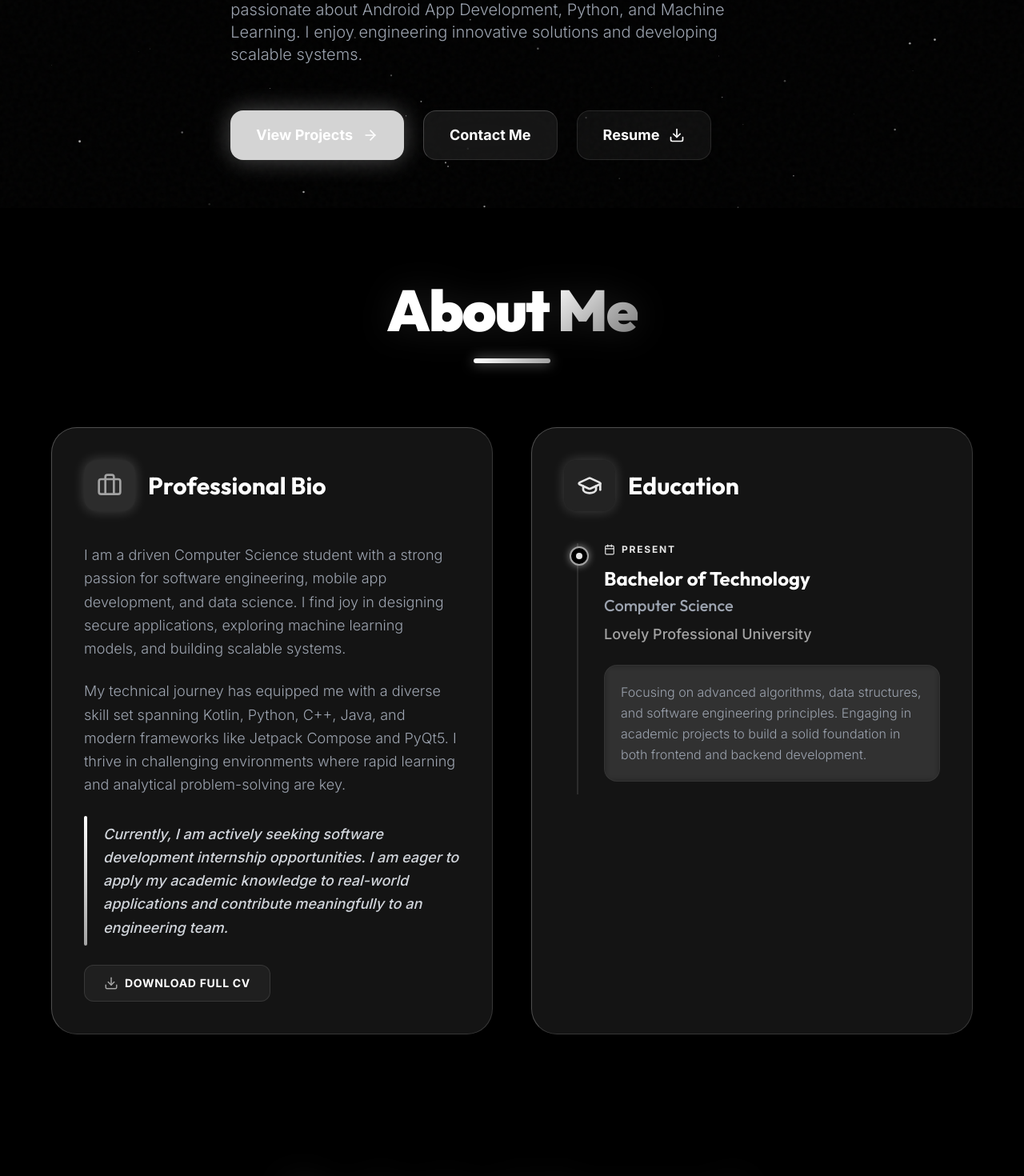
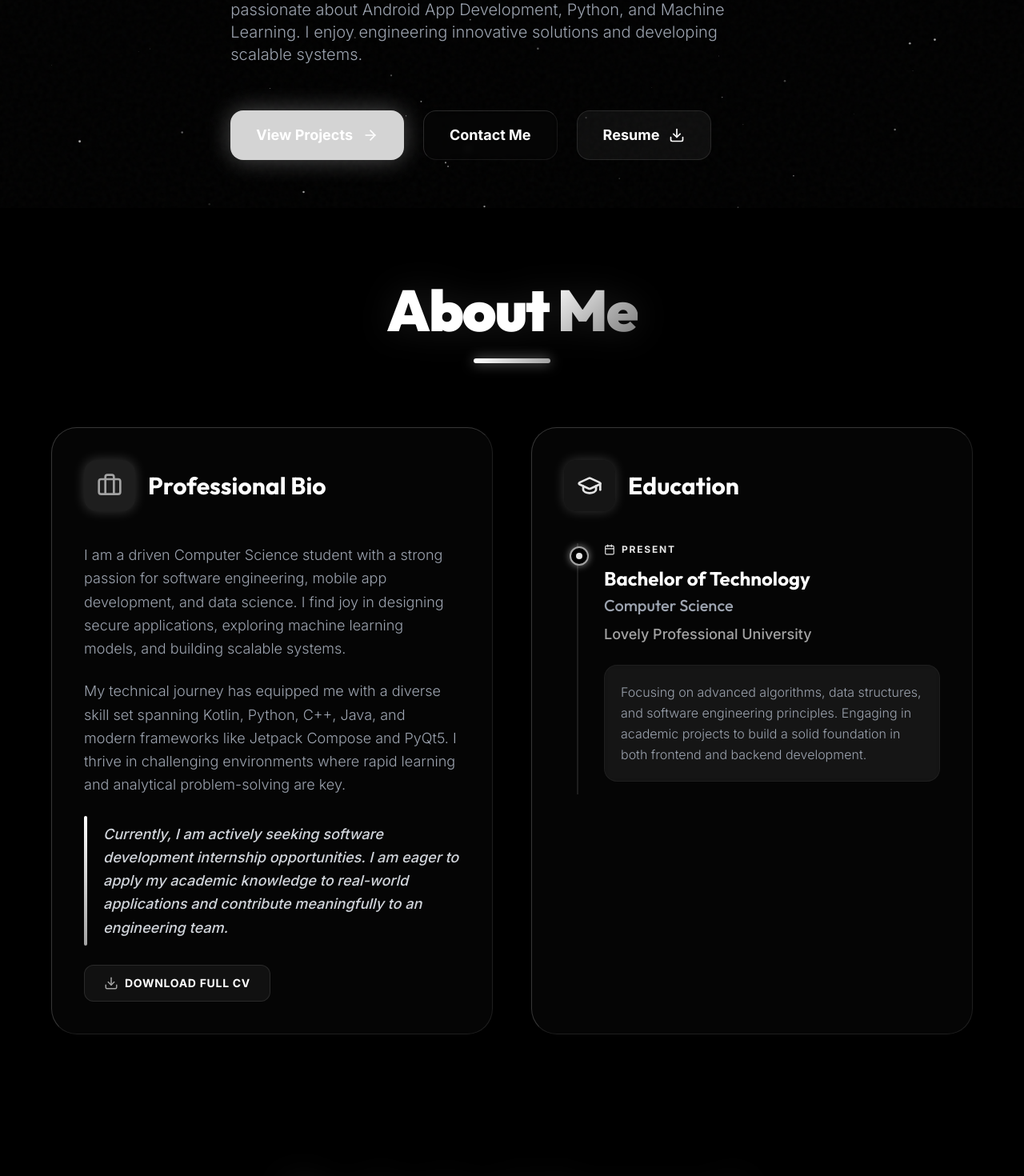
Before and after one commit to Amanrai503/PortFolio, a React (Vite) app: page / in a window 1280 px wide. Shown: the part 540-2010 px from the top of the page at 80% size. Built offline with nearby package versions, Linux system fonts and the light colour scheme.

Commit message:
good to go

```diff
--- a/src/index.css
+++ b/src/index.css
@@ -36,21 +36,21 @@ h6 {
 
 /* Glassmorphism Utilities */
 .glass {
-  background: rgba(255, 255, 255, 0.08);
-  backdrop-filter: blur(20px);
-  -webkit-backdrop-filter: blur(20px);
+  background: rgba(255, 255, 255, 0.01);
+  backdrop-filter: blur(4px);
+  -webkit-backdrop-filter: blur(4px);
+  border: 1px solid rgba(255, 255, 255, 0.08);
+  border-top: 1px solid rgba(255, 255, 255, 0.15);
+  border-left: 1px solid rgba(255, 255, 255, 0.15);
+}
+
+.glass-card {
+  background: rgba(255, 255, 255, 0.02);
+  backdrop-filter: blur(6px);
+  -webkit-backdrop-filter: blur(6px);
   border: 1px solid rgba(255, 255, 255, 0.1);
   border-top: 1px solid rgba(255, 255, 255, 0.2);
   border-left: 1px solid rgba(255, 255, 255, 0.2);
-}
-
-.glass-card {
-  background: rgba(255, 255, 255, 0.08);
-  backdrop-filter: blur(30px);
-  -webkit-backdrop-filter: blur(30px);
-  border: 1px solid rgba(255, 255, 255, 0.15);
-  border-top: 1px solid rgba(255, 255, 255, 0.25);
-  border-left: 1px solid rgba(255, 255, 255, 0.25);
   box-shadow: 0 8px 32px 0 rgba(0, 0, 0, 0.3);
 }
 
```
